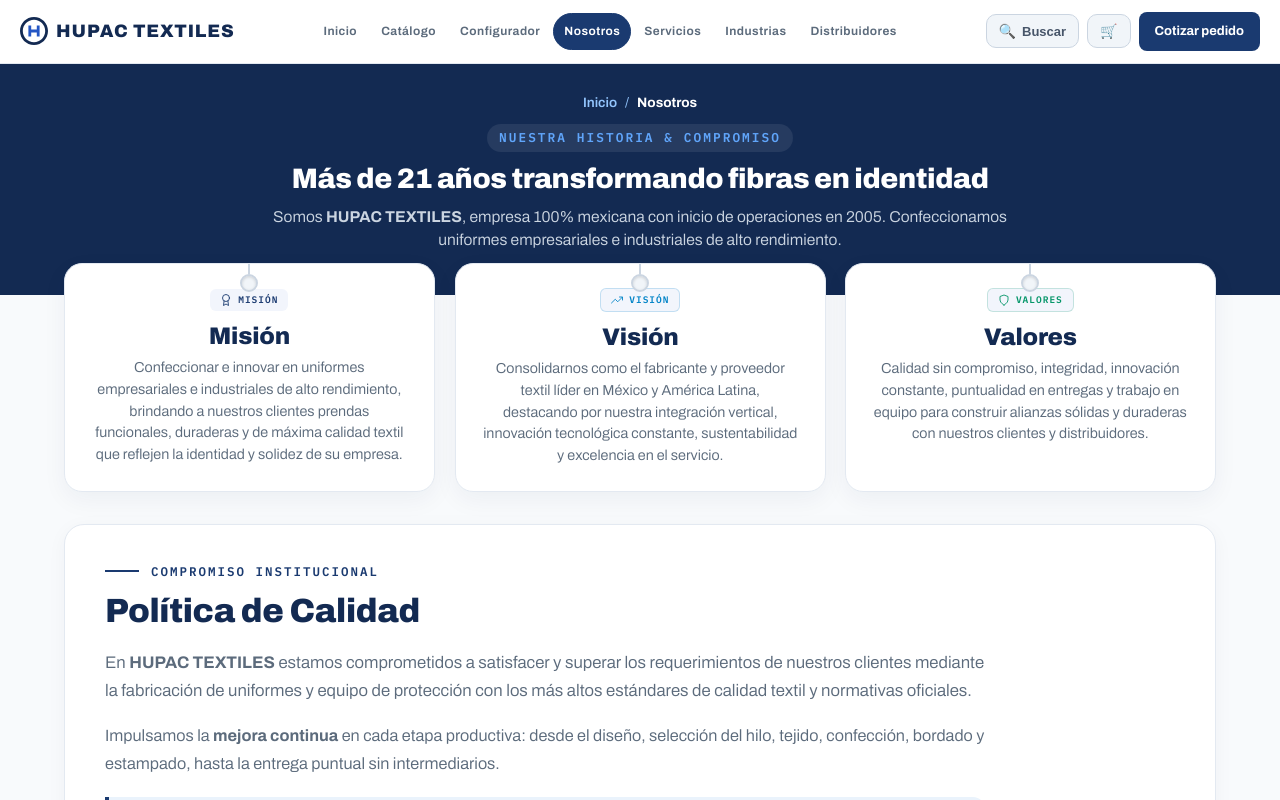
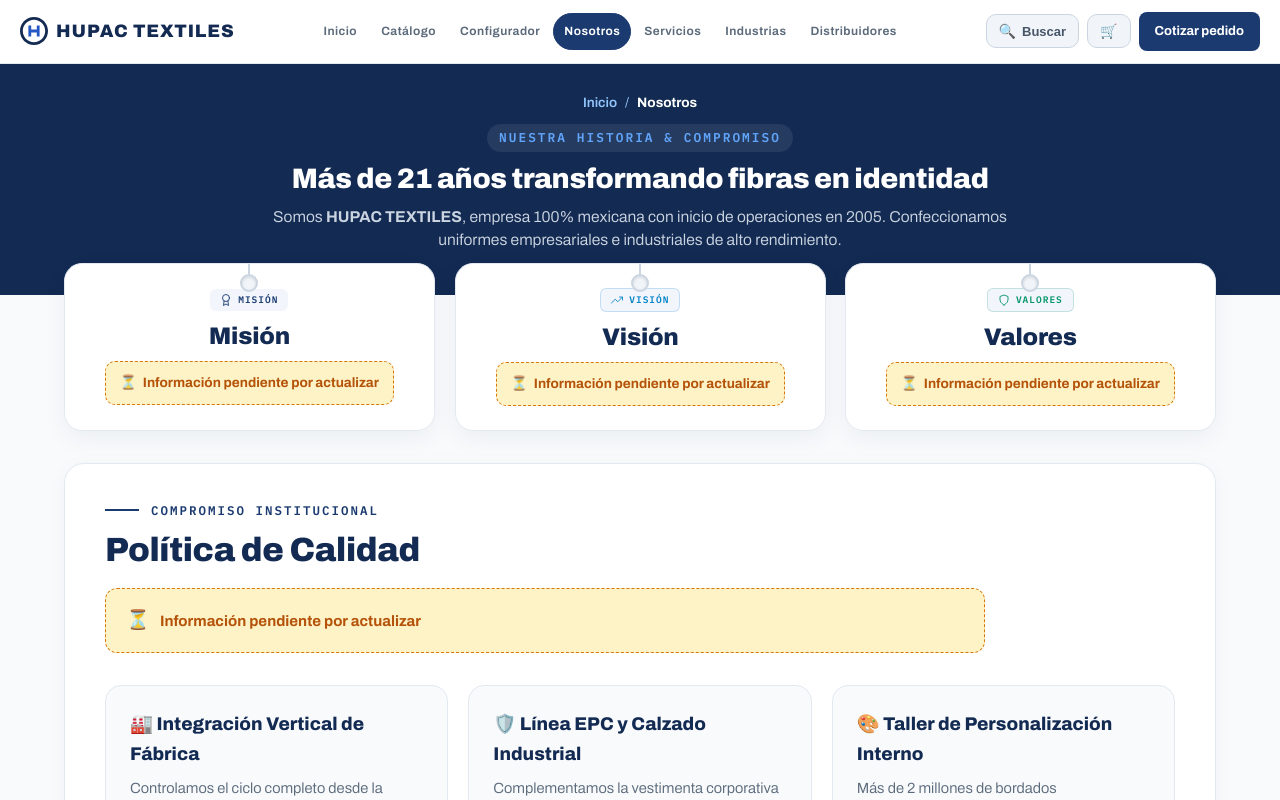
Before and after one commit to danieltrejomx/hupac-textiles-web, a Next.js app: page /nosotros in a window 1280 px wide. Shown: the top 800 px of the page. Built offline with nearby package versions, Linux system fonts and the light colour scheme.

Commit message:
style(nosotros): colocar leyenda de informacion pendiente por actualizar en Mision, Vision, Valores y Politica de Calidad

```diff
--- a/app/nosotros/page.tsx
+++ b/app/nosotros/page.tsx
@@ -51,21 +51,21 @@
               {
                 tag: 'MISIÓN',
                 titulo: 'Misión',
-                desc: 'Confeccionar e innovar en uniformes empresariales e industriales de alto rendimiento, brindando a nuestros clientes prendas funcionales, duraderas y de máxima calidad textil que reflejen la identidad y solidez de su empresa.',
+                desc: 'Información pendiente por actualizar',
                 icon: IconAward,
                 color: 'var(--rey)'
               },
               {
                 tag: 'VISIÓN',
                 titulo: 'Visión',
-                desc: 'Consolidarnos como el fabricante y proveedor textil líder en México y América Latina, destacando por nuestra integración vertical, innovación tecnológica constante, sustentabilidad y excelencia en el servicio.',
+                desc: 'Información pendiente por actualizar',
                 icon: IconTrending,
                 color: '#0284c7'
               },
               {
                 tag: 'VALORES',
                 titulo: 'Valores',
-                desc: 'Calidad sin compromiso, integridad, innovación constante, puntualidad en entregas y trabajo en equipo para construir alianzas sólidas y duraderas con nuestros clientes y distribuidores.',
+                desc: 'Información pendiente por actualizar',
                 icon: IconShield,
                 color: '#059669'
               }
@@ -105,12 +105,23 @@
                     }}>
                       <IconComp size={12} color={pillar.color} /> {pillar.tag}
                     </span>
-                    <h2 style={{ fontSize: '1.5rem', fontWeight: 850, color: 'var(--marino)', marginBottom: '8px' }}>
+                    <h2 style={{ fontSize: '1.5rem', fontWeight: 850, color: 'var(--marino)', marginBottom: '12px' }}>
                       {pillar.titulo}
                     </h2>
-                    <p style={{ fontSize: '0.9rem', color: 'var(--texto-2)', lineHeight: 1.5, margin: 0 }}>
-                      {pillar.desc}
-                    </p>
+                    <div style={{
+                      backgroundColor: '#fef3c7',
+                      border: '1px dashed #d97706',
+                      borderRadius: '10px',
+                      padding: '10px 14px',
+                      color: '#b45309',
+                      fontSize: '0.85rem',
+                      fontWeight: 700,
+                      display: 'inline-flex',
+                      alignItems: 'center',
+                      gap: '6px'
+                    }}>
+                      <span>⏳</span> {pillar.desc}
+                    </div>
                   </div>
                 </div>
               );
@@ -132,23 +143,22 @@
               <h2 style={{ fontSize: '2.1rem', color: 'var(--marino)', margin: '0 0 16px 0', lineHeight: 1.25, fontWeight: 850 }}>
                 Política de Calidad
               </h2>
-              <p style={{ fontSize: '1.05rem', color: 'var(--texto-2)', lineHeight: 1.7, marginBottom: '16px' }}>
-                En <strong>HUPAC TEXTILES</strong> estamos comprometidos a satisfacer y superar los requerimientos de nuestros clientes mediante la fabricación de uniformes y equipo de protección con los más altos estándares de calidad textil y normativas oficiales.
-              </p>
-              <p style={{ fontSize: '1.02rem', color: 'var(--texto-2)', lineHeight: 1.7, marginBottom: '20px' }}>
-                Impulsamos la <strong>mejora continua</strong> en cada etapa productiva: desde el diseño, selección del hilo, tejido, confección, bordado y estampado, hasta la entrega puntual sin intermediarios.
-              </p>
               <div style={{
+                backgroundColor: '#fef3c7',
+                border: '1px dashed #d97706',
+                borderRadius: '12px',
                 padding: '16px 20px',
-                backgroundColor: 'var(--cielo)',
-                borderLeft: '4px solid var(--rey)',
-                borderRadius: '0 12px 12px 0',
-                fontStyle: 'italic',
-                color: 'var(--marino)',
-                fontWeight: 600,
-                fontSize: '1rem'
+                color: '#b45309',
+                fontSize: '0.94rem',
+                fontWeight: 700,
+                display: 'flex',
+                alignItems: 'center',
+                gap: '10px'
               }}>
-                &ldquo;La excelencia textil no es una coincidencia, es nuestro estándar diario en cada puntada e hilo.&rdquo;
+                <span style={{ fontSize: '1.2rem' }}>⏳</span>
+                <div>
+                  Información pendiente por actualizar
+                </div>
               </div>
             </div>
 
```
